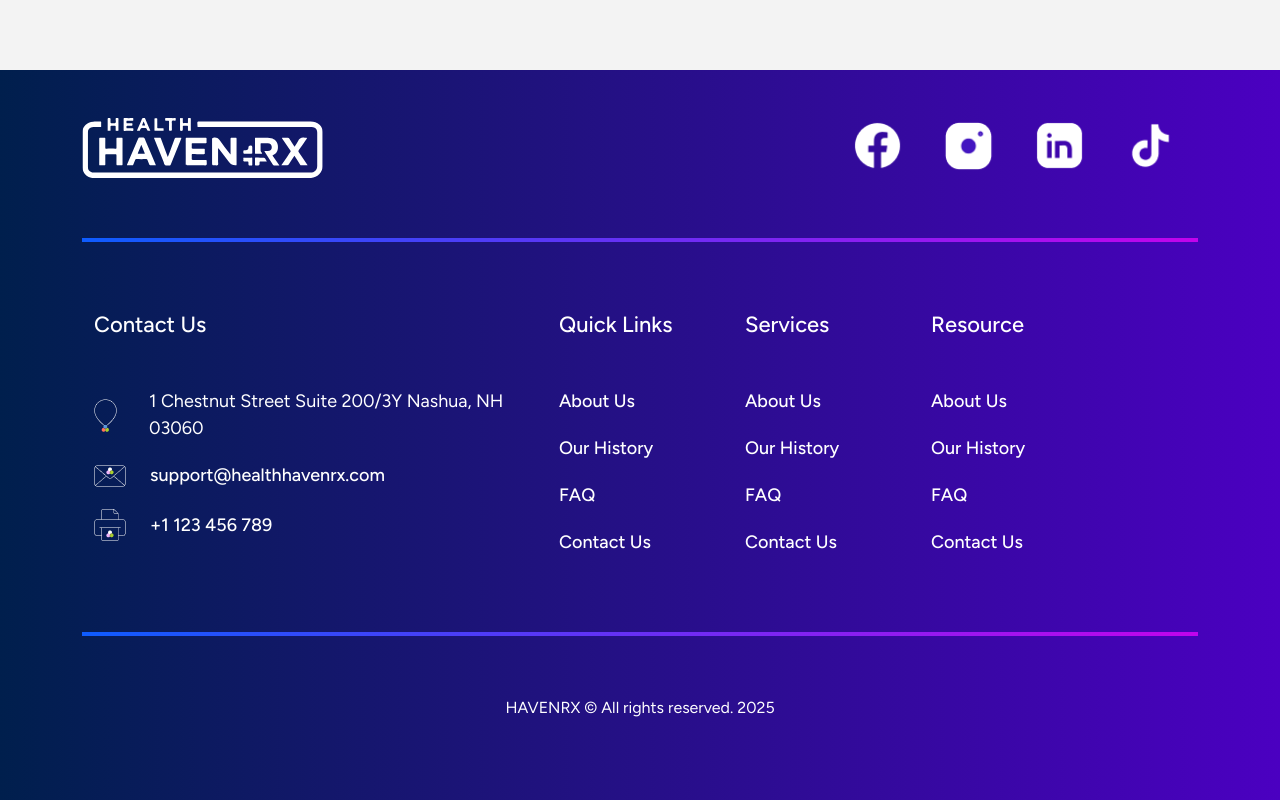
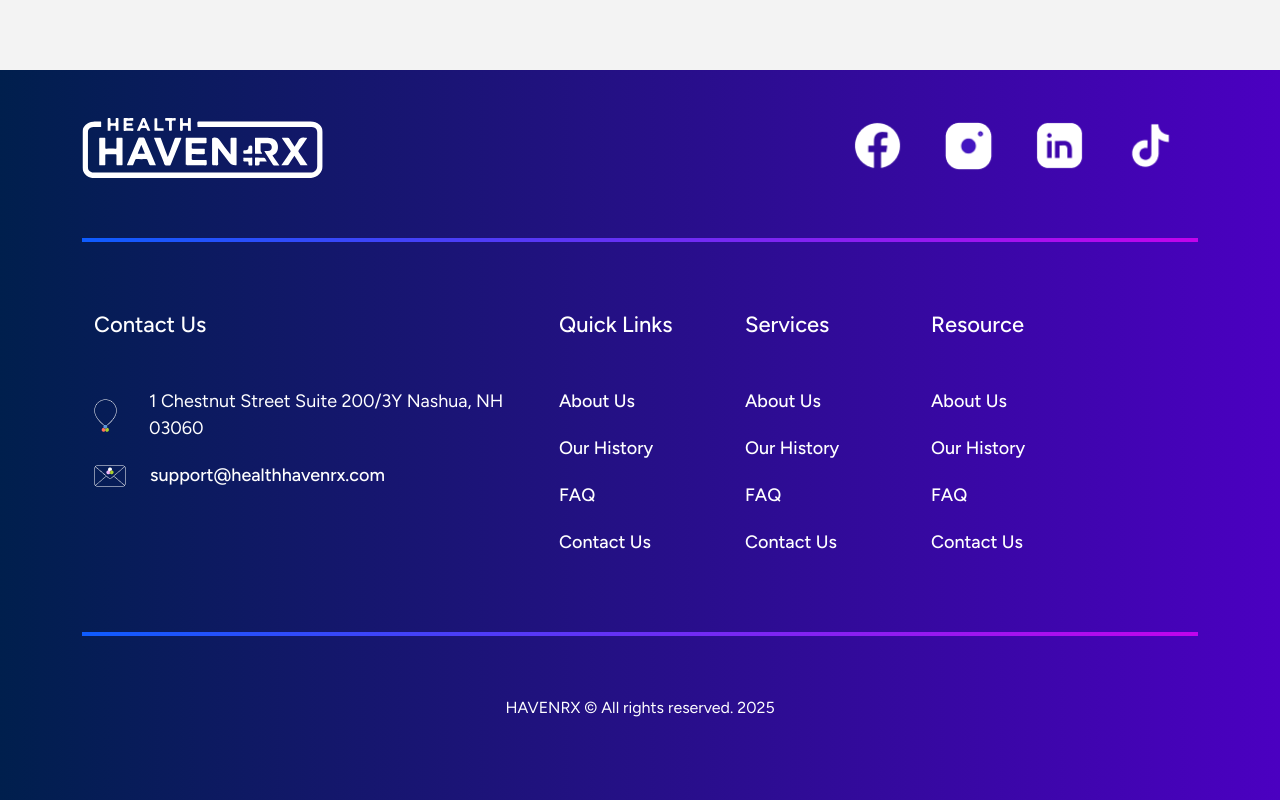
Before and after one commit to shahidrafiq-healthhaven/demo-site, a React (Vite) app: page / in a window 1280 px wide. Shown: the part 5613-6413 px from the top of the page. Built offline with nearby package versions, Linux system fonts and the light colour scheme.

Commit message:
new dev changes

```diff
--- a/src/components/Footer/Footer.jsx
+++ b/src/components/Footer/Footer.jsx
@@ -61,10 +61,10 @@ const Footer = () => {
                 <img src={Email} alt="Email"/>
                 <a href="mailto:support@healthhavenrx.com" className="footer_text">support@healthhavenrx.com</a>
               </li>
-              <li className="mb-2 d-flex align-items-center gap-4 contact_detail">
+              {/* <li className="mb-2 d-flex align-items-center gap-4 contact_detail">
                 <img src={Phone} alt="Phone"/>
                 <a href="tel:+1 123 456 789" className="footer_text">+1 123 456 789</a>
-              </li>
+              </li> */}
             </ul>
           </div>
           {/* <div className="col-md-1"></div> */}
```
